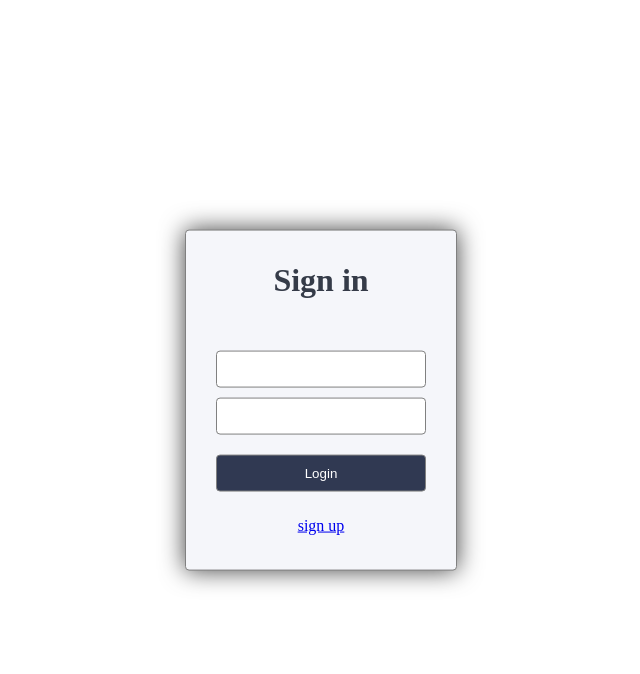
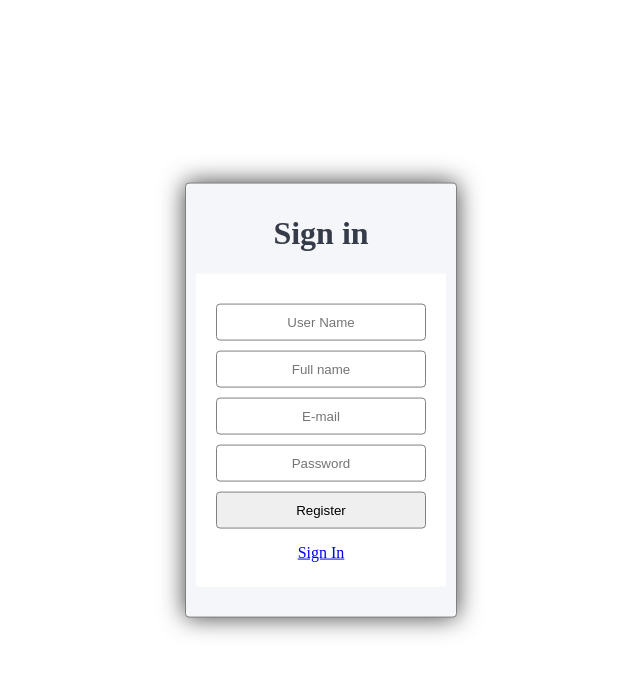
Before and after one commit to RBK-C5/food-delivery-web-project, a plain HTML site: page index.html in a window 1280 px wide. Both pictures are taken after a click on the link "sign up". Shown: the whole page, without its empty margins (319-959 px from the left). Drawn offline with nearby package versions, Linux system fonts and the light colour scheme.

Commit message:
update form after adding sign up form

```diff
--- a/index.html
+++ b/index.html
@@ -5,15 +5,49 @@
 	<link rel="stylesheet" type="text/css" href="styles.css">
 	<script src="main.js"></script>
 </head>
+<script src="https://ajax.googleapis.com/ajax/libs/jquery/3.5.1/jquery.min.js"></script>
+<script>
+
+$(document).ready(function(){
+  $("#signupbtn").click(function(){
+
+    $("#login").hide();
+    $("#signup").show();
+  });
+
+
+});
+$(document).ready(function(){
+  $("#signinbtn").click(function(){
+
+    $("#signup").hide();
+    $("#login").show();
+  });
+
+
+});
+</script>
 <body>
 	<div id="main-container" class="main-container">
 		<div id="login-container" class="login-container">
 			<h1>Sign in</h1>
-			<form action="#login">
-				<input type="text" id="username" name="username">
-				<input type="password" id="password" name="password">
-				<input type="submit" id="sign-in" name="sign-in" value="Login" onclick="valid_log()">
-				<a href="#">sign up</a>
+			<form action="#login" id="login">
+				<input type="text" placeholder="User name"id="username" name="username" >
+				<input type="password"  placeholder="password" id="password" name="password" >
+
+    				    <input type="submit" id="sign-in"  value="Login" onclick="valid_log()">
+
+				<a href="#" id="signupbtn">sign up</a>
+			</form>
+
+
+			<form action="#signup" id="signup" >
+				<input type="text" id="username" placeholder="User Name" name="username" >
+				<input type="text" id="fullname" placeholder="Full name" name="fullname" >
+				<input type="text" id="email" placeholder="E-mail" name="email" >
+				<input type="password" id="password" placeholder="Password" name="password" >
+				<input type="submit" id="sign-up" name="sign-up" value="Register" onclick="valid_log()">
+				<a href="#" id="signinbtn">Sign In</a>
 			</form>
 
 		</div>
--- a/styles.css
+++ b/styles.css
@@ -41,7 +41,7 @@ form input {
 	text-align: center;
 	padding: 10px;
 }
-
+/*Sing In Button*/
 form #sign-in {
 	margin: 20px auto;
 
@@ -49,7 +49,25 @@ form #sign-in {
 	color: white;
 	text-decoration: none;
 }
+/*Sing Up Button*/
+#signupbtn{
+	margin: 20px auto;
+
+	background-color: #303952;
+	color: white;
+	text-decoration: none;
+
+}
 
 form input:focus {
 	border-color:;
 }
+/*Sing Up form*/
+#signup{
+	margin: 20px auto;
+	display: none;
+	background-color: white;
+	color: white;
+	text-decoration: none;
+
+}
```
